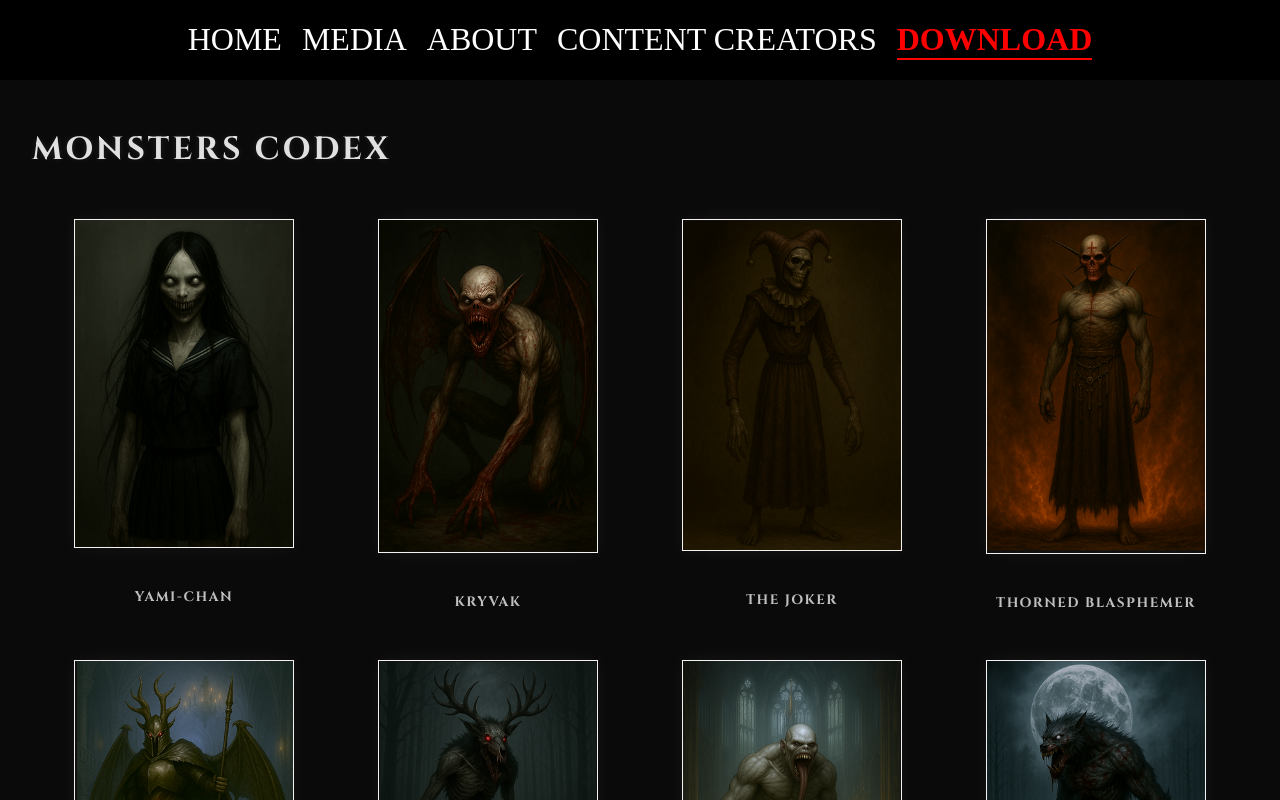
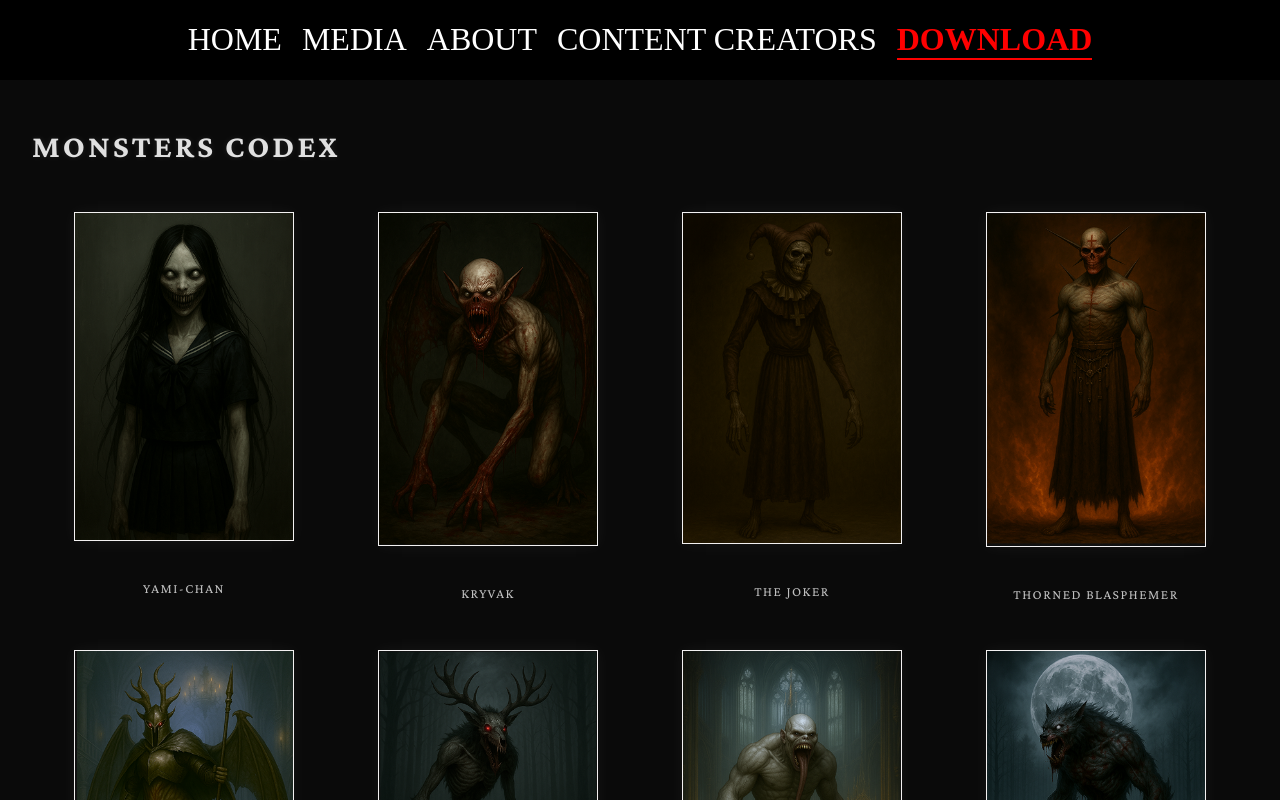
Before and after one commit to yevhenii-kapustian/Blood-Maiden, a Next.js app: page /gallery in a window 1280 px wide. Shown: the top 800 px of the page. Built offline with nearby package versions, Linux system fonts and the light colour scheme.

Commit message:
fixes as per review comments

```diff
--- a/src/components/MonsterCodex/index.tsx
+++ b/src/components/MonsterCodex/index.tsx
@@ -1,22 +1,7 @@
 // pages/index.tsx
 import Head from 'next/head';
 import './monsterCodex.scss';
-
-type Monster = {
-  name: string;
-  image: string;
-};
-
-const monsters: Monster[] = [
-  { name: 'YAMI-CHAN', image: '/images/monsters/yami-chan.png' },
-  { name: 'KRYVAK', image: '/images/monsters/kryvak.png' },
-  { name: 'THE JOKER', image: '/images/monsters/the-joker.png' },
-  { name: 'THORNED BLASPHEMER', image: '/images/monsters/thorned-blasphemer.png' },
-  { name: 'THE BLACK WARDEN', image: '/images/monsters/the-black-warden.png' },
-  { name: 'WENDIGO', image: '/images/monsters/wendigo.png' },
-  { name: 'GOLEM', image: '/images/monsters/golem.png' },
-  { name: 'LYCAN', image: '/images/monsters/lycan.png' },
-];
+import {monsters} from '../../data/data'
 
 export default function MonstersCodex() {
   return (
--- a/src/components/MonsterCodex/monsterCodex.scss
+++ b/src/components/MonsterCodex/monsterCodex.scss
@@ -1,4 +1,4 @@
-@import url('https://fonts.googleapis.com/css2?family=Cinzel:wght@700&display=swap');
+@use '../../styles/variables' as *;
 
 .monsters-container {
   background: #0a0a0a;
@@ -6,7 +6,7 @@
   padding: 1rem 2rem;
   padding-left: 2rem;
   min-height: 100vh;
-  font-family: 'Cinzel', serif;
+  font-family: $font_crimson-pro;
   text-align: center;
 }
 
--- a/src/data/data.ts
+++ b/src/data/data.ts
@@ -3,7 +3,7 @@ export const mediaIntroTexts:string[] = ['Play as a resurrected maiden in a',
     'through haunted ruins to face the immortal king.',
      "You won't win. Not yet.", "But you'll die trying." ]
 
-import { GameTextsArray, GameCreators } from "@/types/type";
+import { GameTextsArray, GameCreators, Monster } from "@/types/type";
 
 export const headerLinks = new Map<string, string[]>([
     ['links', ["home", "media", "about", "content creators"]]
@@ -116,3 +116,14 @@ export const pagesAndRoutes = {
         }
     }
 }
+
+export const monsters: Monster[] = [
+  { name: 'YAMI-CHAN', image: '/images/monsters/yami-chan.png' },
+  { name: 'KRYVAK', image: '/images/monsters/kryvak.png' },
+  { name: 'THE JOKER', image: '/images/monsters/the-joker.png' },
+  { name: 'THORNED BLASPHEMER', image: '/images/monsters/thorned-blasphemer.png' },
+  { name: 'THE BLACK WARDEN', image: '/images/monsters/the-black-warden.png' },
+  { name: 'WENDIGO', image: '/images/monsters/wendigo.png' },
+  { name: 'GOLEM', image: '/images/monsters/golem.png' },
+  { name: 'LYCAN', image: '/images/monsters/lycan.png' },
+];
--- a/src/types/type.ts
+++ b/src/types/type.ts
@@ -7,3 +7,8 @@ export type GameCreators = {
     role: string,
     link: string
 }
+
+export type Monster = {
+  name: string,
+  image: string,
+}
```
Also changed, not shown: 1 other file (tests, documents, lock files or other folders).
